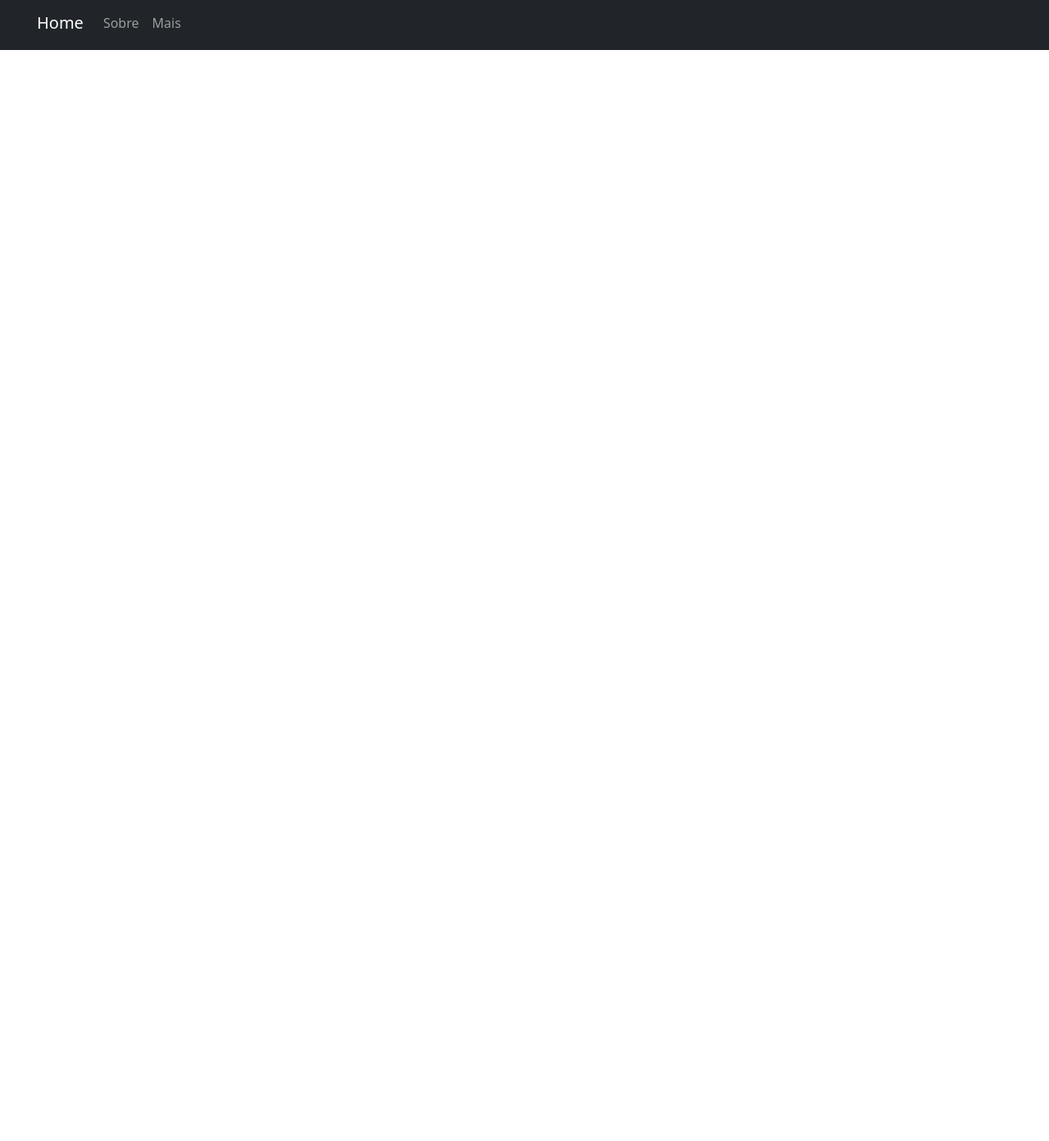
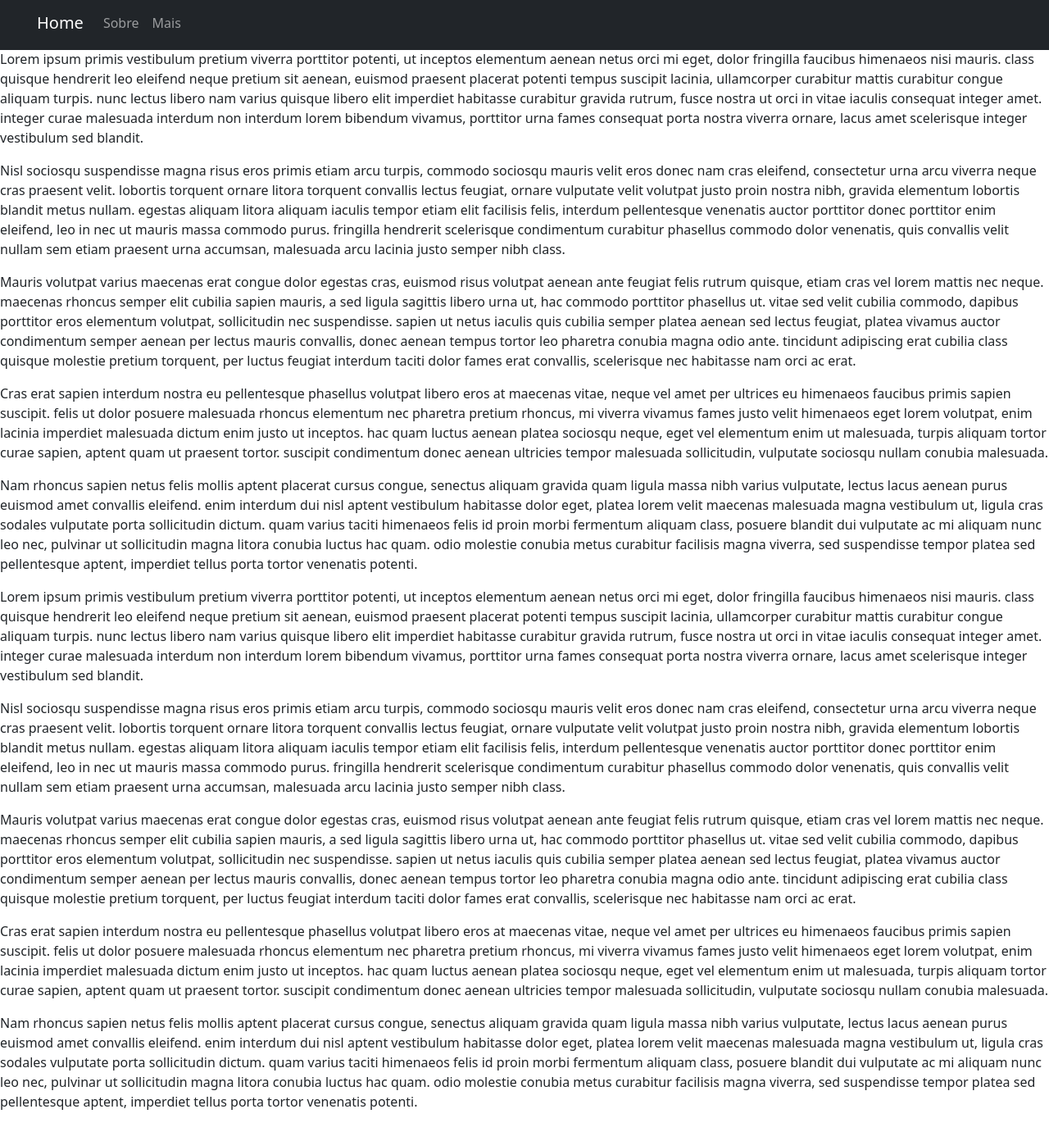
Before and after one commit to FabioPassos10/Recicle, a React (Create React App) app: page /Sobre in a window 1280 px wide. Shown: the top 1392 px of the page at 82% size. Before the commit the page ends 800 px from the top, so only its background shows below. Built offline with nearby package versions, Linux system fonts and the light colour scheme; what google-maps-react would draw is missing.

Commit message:
Update Sobre.js

```diff
--- a/src/Sobre.js
+++ b/src/Sobre.js
@@ -13,10 +13,71 @@ export default function sobre(props) {
 
 
     return (
-        <>
-<p>oi</p>
+        <section>
+            <p>
+                Lorem ipsum primis vestibulum pretium viverra porttitor potenti, ut inceptos elementum aenean netus orci mi eget, dolor fringilla faucibus himenaeos nisi mauris.
+                class quisque hendrerit leo eleifend neque pretium sit aenean, euismod praesent placerat potenti tempus suscipit lacinia, ullamcorper curabitur mattis curabitur congue aliquam turpis.
+                nunc lectus libero nam varius quisque libero elit imperdiet habitasse curabitur gravida rutrum, fusce nostra ut orci in vitae iaculis consequat integer amet.
+                integer curae malesuada interdum non interdum lorem bibendum vivamus, porttitor urna fames consequat porta nostra viverra ornare, lacus amet scelerisque integer vestibulum sed blandit.
+            </p>
+            <p>
+                Nisl sociosqu suspendisse magna risus eros primis etiam arcu turpis, commodo sociosqu mauris velit eros donec nam cras eleifend, consectetur urna arcu viverra neque cras praesent velit.
+                lobortis torquent ornare litora torquent convallis lectus feugiat, ornare vulputate velit volutpat justo proin nostra nibh, gravida elementum lobortis blandit metus nullam.
+                egestas aliquam litora aliquam iaculis tempor etiam elit facilisis felis, interdum pellentesque venenatis auctor porttitor donec porttitor enim eleifend, leo in nec ut mauris massa commodo purus.
+                fringilla hendrerit scelerisque condimentum curabitur phasellus commodo dolor venenatis, quis convallis velit nullam sem etiam praesent urna accumsan, malesuada arcu lacinia justo semper nibh class.
+            </p>
+            <p>
+                Mauris volutpat varius maecenas erat congue dolor egestas cras, euismod risus volutpat aenean ante feugiat felis rutrum quisque, etiam cras vel lorem mattis nec neque.
+                maecenas rhoncus semper elit cubilia sapien mauris, a sed ligula sagittis libero urna ut, hac commodo porttitor phasellus ut.
+                vitae sed velit cubilia commodo, dapibus porttitor eros elementum volutpat, sollicitudin nec suspendisse.
+                sapien ut netus iaculis quis cubilia semper platea aenean sed lectus feugiat, platea vivamus auctor condimentum semper aenean per lectus mauris convallis, donec aenean tempus tortor leo pharetra conubia magna odio ante.
+                tincidunt adipiscing erat cubilia class quisque molestie pretium torquent, per luctus feugiat interdum taciti dolor fames erat convallis, scelerisque nec habitasse nam orci ac erat.
+            </p>
+            <p>
+                Cras erat sapien interdum nostra eu pellentesque phasellus volutpat libero eros at maecenas vitae, neque vel amet per ultrices eu himenaeos faucibus primis sapien suscipit.
+                felis ut dolor posuere malesuada rhoncus elementum nec pharetra pretium rhoncus, mi viverra vivamus fames justo velit himenaeos eget lorem volutpat, enim lacinia imperdiet malesuada dictum enim justo ut inceptos.
+                hac quam luctus aenean platea sociosqu neque, eget vel elementum enim ut malesuada, turpis aliquam tortor curae sapien, aptent quam ut praesent tortor.
+                suscipit condimentum donec aenean ultricies tempor malesuada sollicitudin, vulputate sociosqu nullam conubia malesuada.
+            </p>
+            <p>
+                Nam rhoncus sapien netus felis mollis aptent placerat cursus congue, senectus aliquam gravida quam ligula massa nibh varius vulputate, lectus lacus aenean purus euismod amet convallis eleifend.
+                enim interdum dui nisl aptent vestibulum habitasse dolor eget, platea lorem velit maecenas malesuada magna vestibulum ut, ligula cras sodales vulputate porta sollicitudin dictum.
+                quam varius taciti himenaeos felis id proin morbi fermentum aliquam class, posuere blandit dui vulputate ac mi aliquam nunc leo nec, pulvinar ut sollicitudin magna litora conubia luctus hac quam.
+                odio molestie conubia metus curabitur facilisis magna viverra, sed suspendisse tempor platea sed pellentesque aptent, imperdiet tellus porta tortor venenatis potenti.
+            </p>
+            <p>
+                Lorem ipsum primis vestibulum pretium viverra porttitor potenti, ut inceptos elementum aenean netus orci mi eget, dolor fringilla faucibus himenaeos nisi mauris.
+                class quisque hendrerit leo eleifend neque pretium sit aenean, euismod praesent placerat potenti tempus suscipit lacinia, ullamcorper curabitur mattis curabitur congue aliquam turpis.
+                nunc lectus libero nam varius quisque libero elit imperdiet habitasse curabitur gravida rutrum, fusce nostra ut orci in vitae iaculis consequat integer amet.
+                integer curae malesuada interdum non interdum lorem bibendum vivamus, porttitor urna fames consequat porta nostra viverra ornare, lacus amet scelerisque integer vestibulum sed blandit.
+            </p>
+            <p>
+                Nisl sociosqu suspendisse magna risus eros primis etiam arcu turpis, commodo sociosqu mauris velit eros donec nam cras eleifend, consectetur urna arcu viverra neque cras praesent velit.
+                lobortis torquent ornare litora torquent convallis lectus feugiat, ornare vulputate velit volutpat justo proin nostra nibh, gravida elementum lobortis blandit metus nullam.
+                egestas aliquam litora aliquam iaculis tempor etiam elit facilisis felis, interdum pellentesque venenatis auctor porttitor donec porttitor enim eleifend, leo in nec ut mauris massa commodo purus.
+                fringilla hendrerit scelerisque condimentum curabitur phasellus commodo dolor venenatis, quis convallis velit nullam sem etiam praesent urna accumsan, malesuada arcu lacinia justo semper nibh class.
+            </p>
+            <p>
+                Mauris volutpat varius maecenas erat congue dolor egestas cras, euismod risus volutpat aenean ante feugiat felis rutrum quisque, etiam cras vel lorem mattis nec neque.
+                maecenas rhoncus semper elit cubilia sapien mauris, a sed ligula sagittis libero urna ut, hac commodo porttitor phasellus ut.
+                vitae sed velit cubilia commodo, dapibus porttitor eros elementum volutpat, sollicitudin nec suspendisse.
+                sapien ut netus iaculis quis cubilia semper platea aenean sed lectus feugiat, platea vivamus auctor condimentum semper aenean per lectus mauris convallis, donec aenean tempus tortor leo pharetra conubia magna odio ante.
+                tincidunt adipiscing erat cubilia class quisque molestie pretium torquent, per luctus feugiat interdum taciti dolor fames erat convallis, scelerisque nec habitasse nam orci ac erat.
+            </p>
+            <p>
+                Cras erat sapien interdum nostra eu pellentesque phasellus volutpat libero eros at maecenas vitae, neque vel amet per ultrices eu himenaeos faucibus primis sapien suscipit.
+                felis ut dolor posuere malesuada rhoncus elementum nec pharetra pretium rhoncus, mi viverra vivamus fames justo velit himenaeos eget lorem volutpat, enim lacinia imperdiet malesuada dictum enim justo ut inceptos.
+                hac quam luctus aenean platea sociosqu neque, eget vel elementum enim ut malesuada, turpis aliquam tortor curae sapien, aptent quam ut praesent tortor.
+                suscipit condimentum donec aenean ultricies tempor malesuada sollicitudin, vulputate sociosqu nullam conubia malesuada.
+            </p>
+            <p>
+                Nam rhoncus sapien netus felis mollis aptent placerat cursus congue, senectus aliquam gravida quam ligula massa nibh varius vulputate, lectus lacus aenean purus euismod amet convallis eleifend.
+                enim interdum dui nisl aptent vestibulum habitasse dolor eget, platea lorem velit maecenas malesuada magna vestibulum ut, ligula cras sodales vulputate porta sollicitudin dictum.
+                quam varius taciti himenaeos felis id proin morbi fermentum aliquam class, posuere blandit dui vulputate ac mi aliquam nunc leo nec, pulvinar ut sollicitudin magna litora conubia luctus hac quam.
+                odio molestie conubia metus curabitur facilisis magna viverra, sed suspendisse tempor platea sed pellentesque aptent, imperdiet tellus porta tortor venenatis potenti.
+            </p>
 
-        </>
+        </section>
     )
 
 }
```
